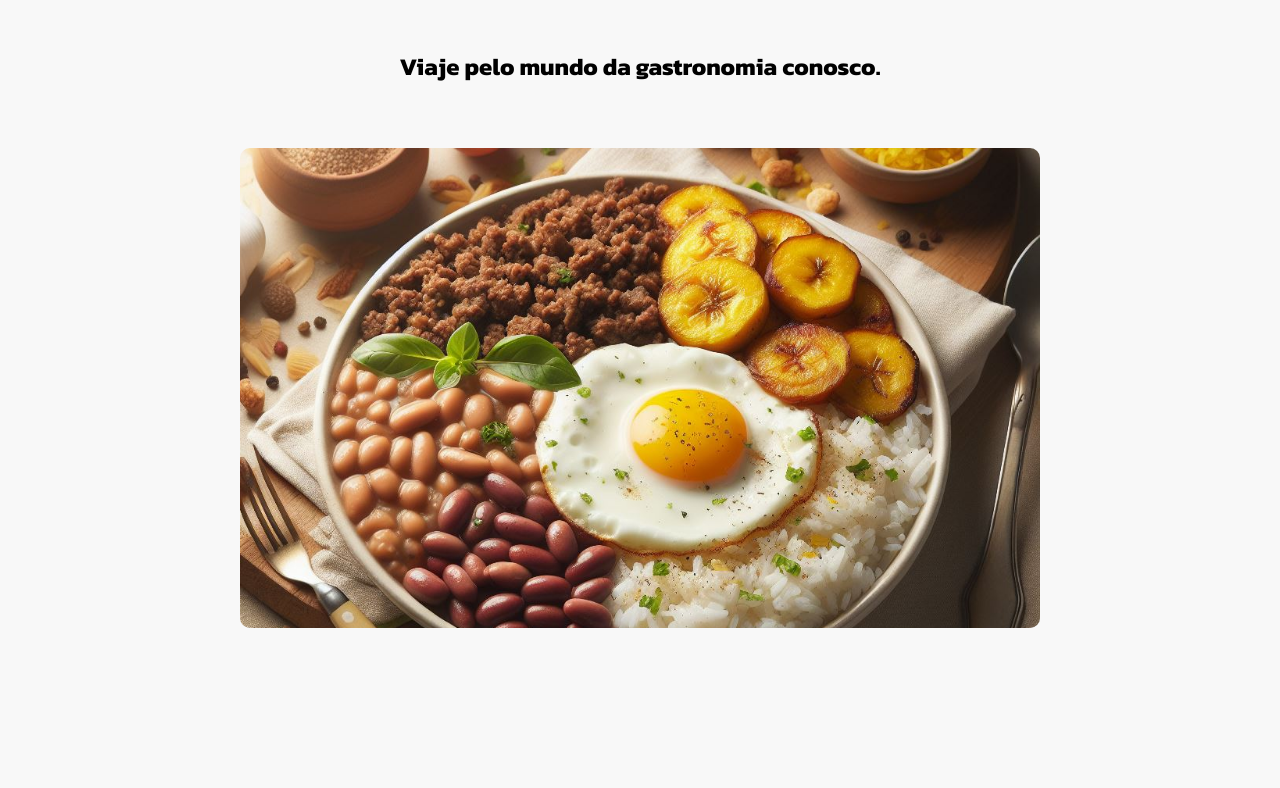
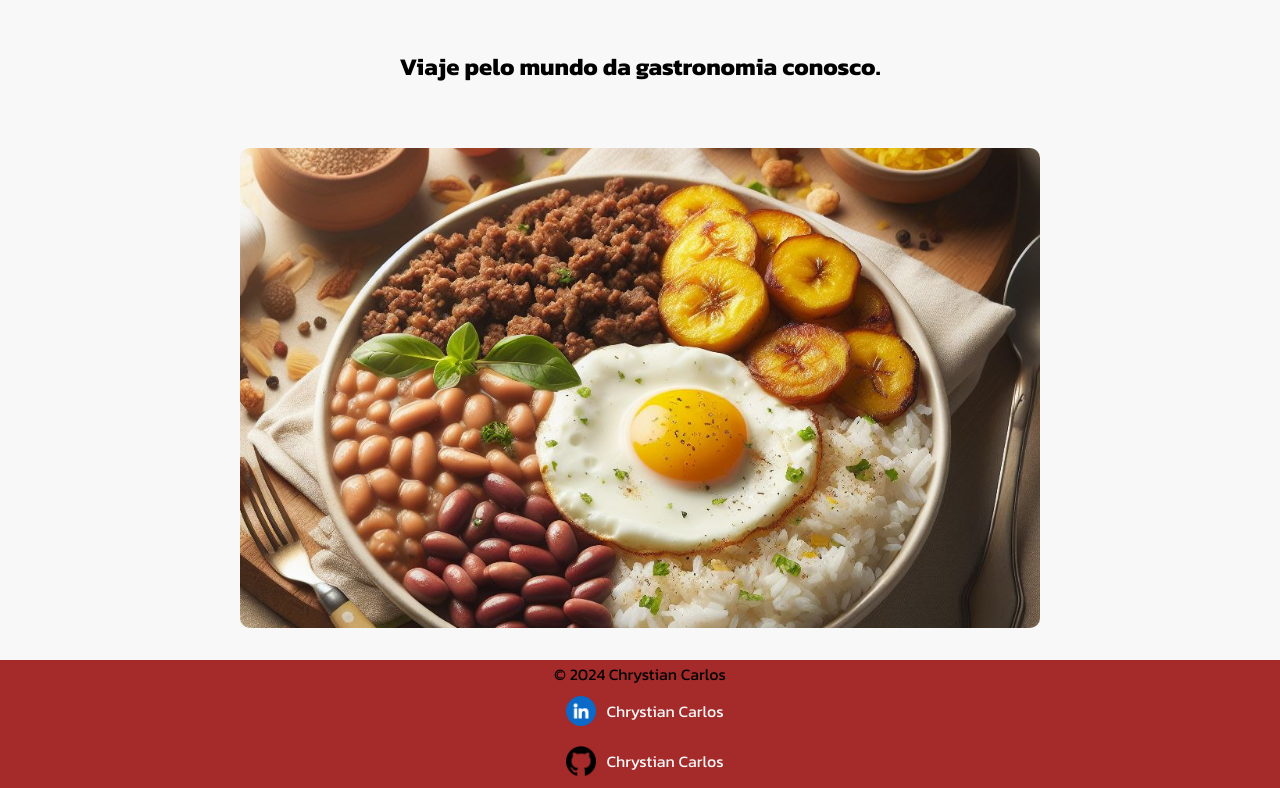
Before and after one commit to chrystian21/site-de-receitas, a plain HTML site: page index.html in a window 1280 px wide. Shown: the part 828-1616 px from the top of the page. Before the commit the page ends 1488 px from the top, so only its background shows below. Drawn offline with Linux system fonts and the light colour scheme.

Commit message:
add footer

```diff
--- a/index.html
+++ b/index.html
@@ -1,5 +1,5 @@
 <!DOCTYPE html>
-<html lang="en">
+<html lang="pt-BR">
 <head>
     <meta charset="UTF-8">
     <meta name="viewport" content="width=device-width, initial-scale=1.0">
@@ -64,4 +64,11 @@
   </div>
     <script src="script.js"></script>
 </body>
+<footer>
+  <div class="social">
+    <p>&copy; 2024 Chrystian Carlos</p>
+    <a href="https://www.linkedin.com/in/chrystian-carlos-453949277" target="_blank" class="social-links"> <img src="/assets/linkedin.png" class="in">Chrystian Carlos</a>
+    <a href="https://github.com/chrystian21" target="_blank" class="social-links"> <img src="/assets/github.png" class="in">Chrystian Carlos</a>
+  </div>
+</footer>
 </html>
--- a/style.css
+++ b/style.css
@@ -61,7 +61,7 @@ a {
     align-items: center;
     flex-direction: column;
     background-color: brown;
-    color: black;
+    color: rgb(248, 248, 248);
     border: 3px solid black ;
     text-decoration-line: none;
     max-width: 15rem;
@@ -139,3 +139,32 @@ a > img {
     height: 30rem;
     width: 800px;
 }
+
+footer {
+    background-color: brown;
+    display: flex;
+    width: 100%;
+    height: 8rem;
+}
+
+.social{
+    display: flex;
+    flex-direction: column;
+    justify-content: center;
+    align-items: center;
+    width: 100%;
+}
+
+.social-links {
+    display: flex;
+    flex-direction: row;
+    background-color: brown;
+    border: none;
+    margin: 0;
+    padding: 0;
+}
+
+.in {
+    height: 30px;
+    width: 30px;
+}
```
Also changed, not shown: assets/github.png (added), assets/linkedin.png (added).
